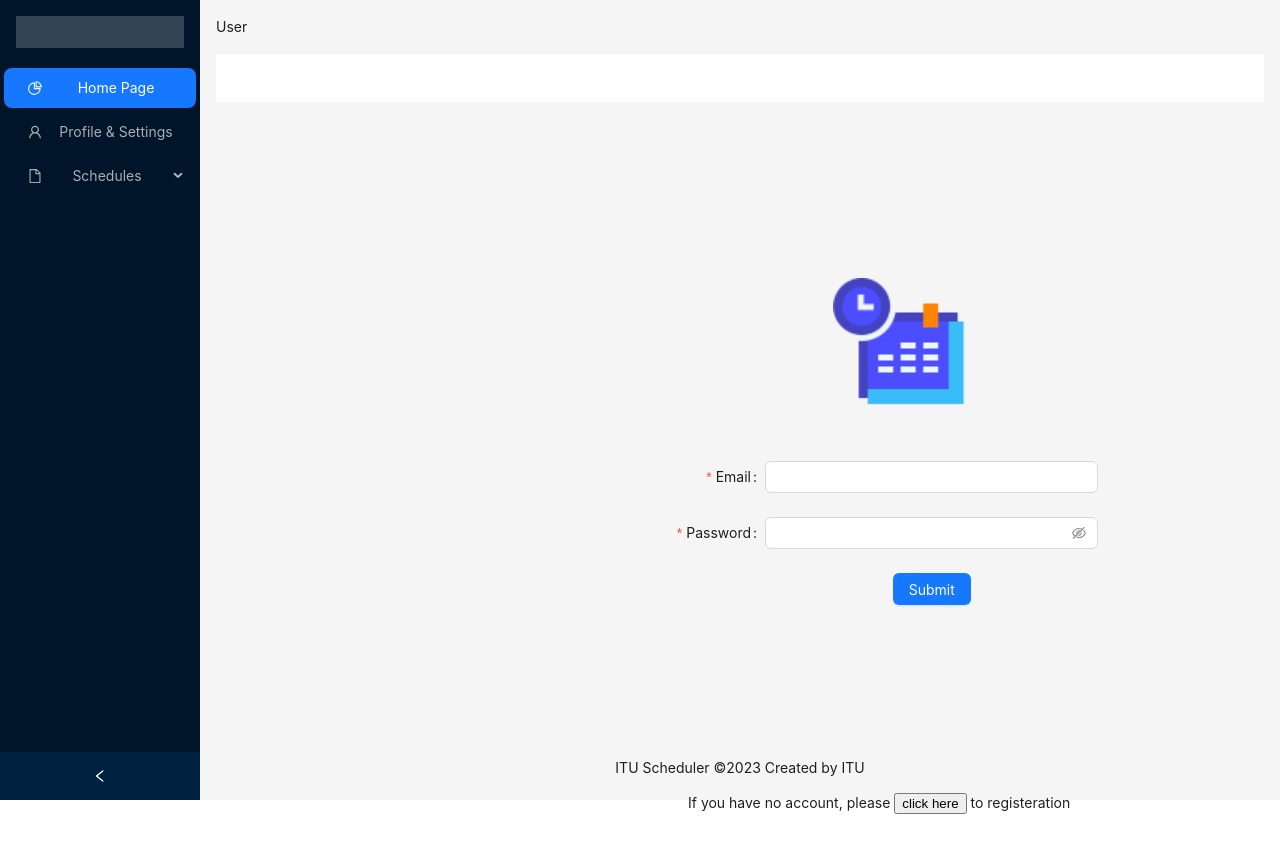
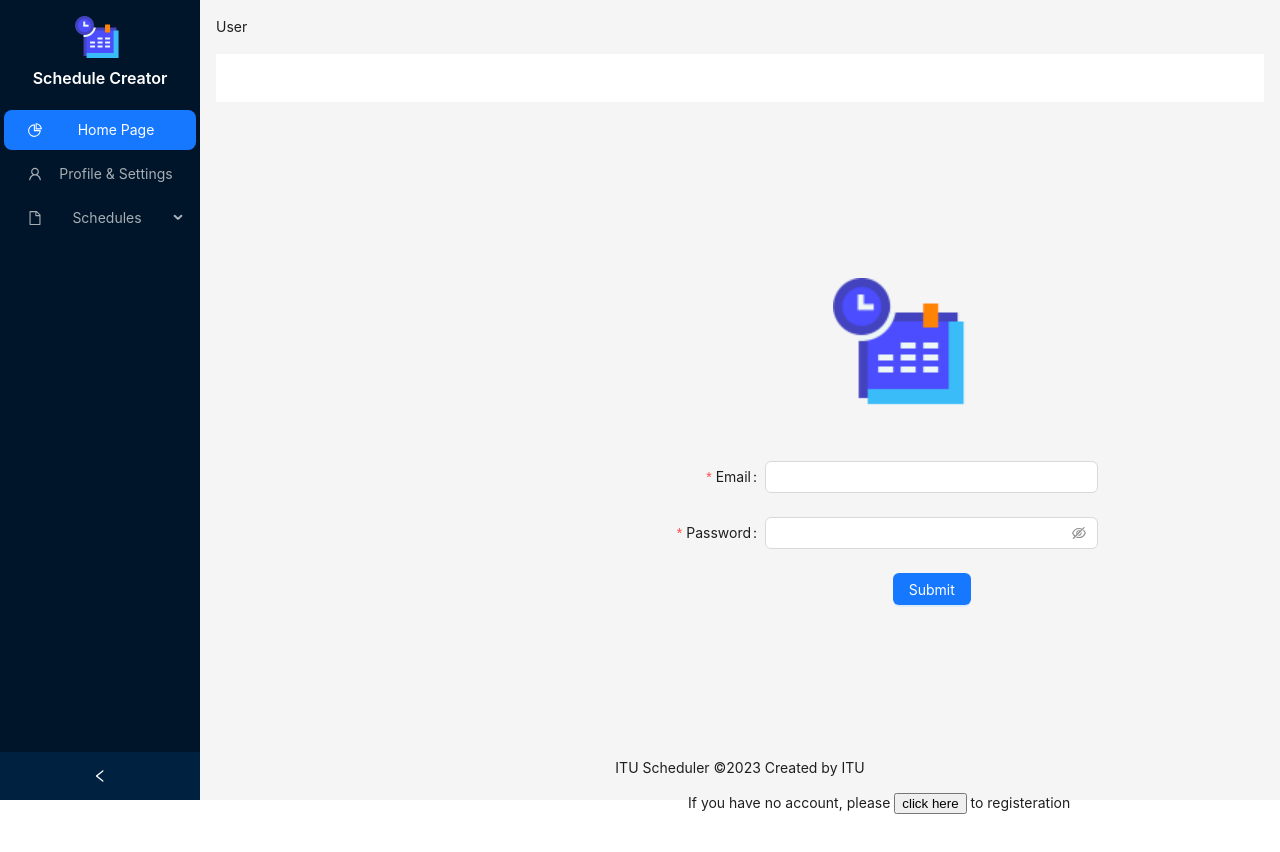
Before and after one commit to ercecan/graduation-project, a React (Create React App) app in the folder schedule-creator-fe/: page / in a window 1280 px wide. Shown: the top 852 px of the page. Built offline with nearby package versions, Linux system fonts and the light colour scheme.

Commit message:
feat: logo & loading component added

```diff
--- a/schedule-creator-fe/src/components/Layout.tsx
+++ b/schedule-creator-fe/src/components/Layout.tsx
@@ -7,10 +7,12 @@ import {
   UserOutlined,
 } from '@ant-design/icons';
 import type { MenuProps } from 'antd';
-import { Breadcrumb, Layout, Menu, theme } from 'antd';
+import { Breadcrumb, Layout, Menu, theme, Image, Typography } from 'antd';
 import { useNavigate } from 'react-router-dom';
+import logo from "../icon.png";
 
 const { Header, Content, Footer, Sider } = Layout;
+const { Title } = Typography;
 
 type MenuItem = Required<MenuProps>['items'][number];
 
@@ -65,7 +67,10 @@ const MyLayout = (props: LayoutProps) => {
   return (
     <Layout style={{minHeight: '100vh'}}>
       <Sider collapsible collapsed={collapsed} onCollapse={(value) => setCollapsed(value)}>
-        <div style={{ height: 32, margin: 16, background: 'rgba(255, 255, 255, 0.2)' }} />
+        <div style={{margin: '16px 0' }} >
+          <Image src={logo} width={50} height={50} preview={false} />
+          <Title level={5} style={{color: 'white', marginTop: '0px'}}>Schedule Creator</Title>
+        </div>
         <Menu theme="dark" defaultSelectedKeys={['1']} mode="inline" items={items} onClick={(event) => navigate(navigationMap[event.key].toString())}/>
       </Sider>
       <Layout className="site-layout">
--- a/schedule-creator-fe/src/pages/Schedule.tsx
+++ b/schedule-creator-fe/src/pages/Schedule.tsx
@@ -118,7 +118,7 @@ const Schedule = (): JSX.Element => {
   ];
 
   return (
-        <StyledScheduleView
+     <StyledScheduleView
           daySchedules={data}
           viewStartTime={8}
           viewEndTime={17}
```
Also changed, not shown: schedule-creator-fe/src/components/common/LoadingSpinner.tsx (added, +18 -0 lines).
